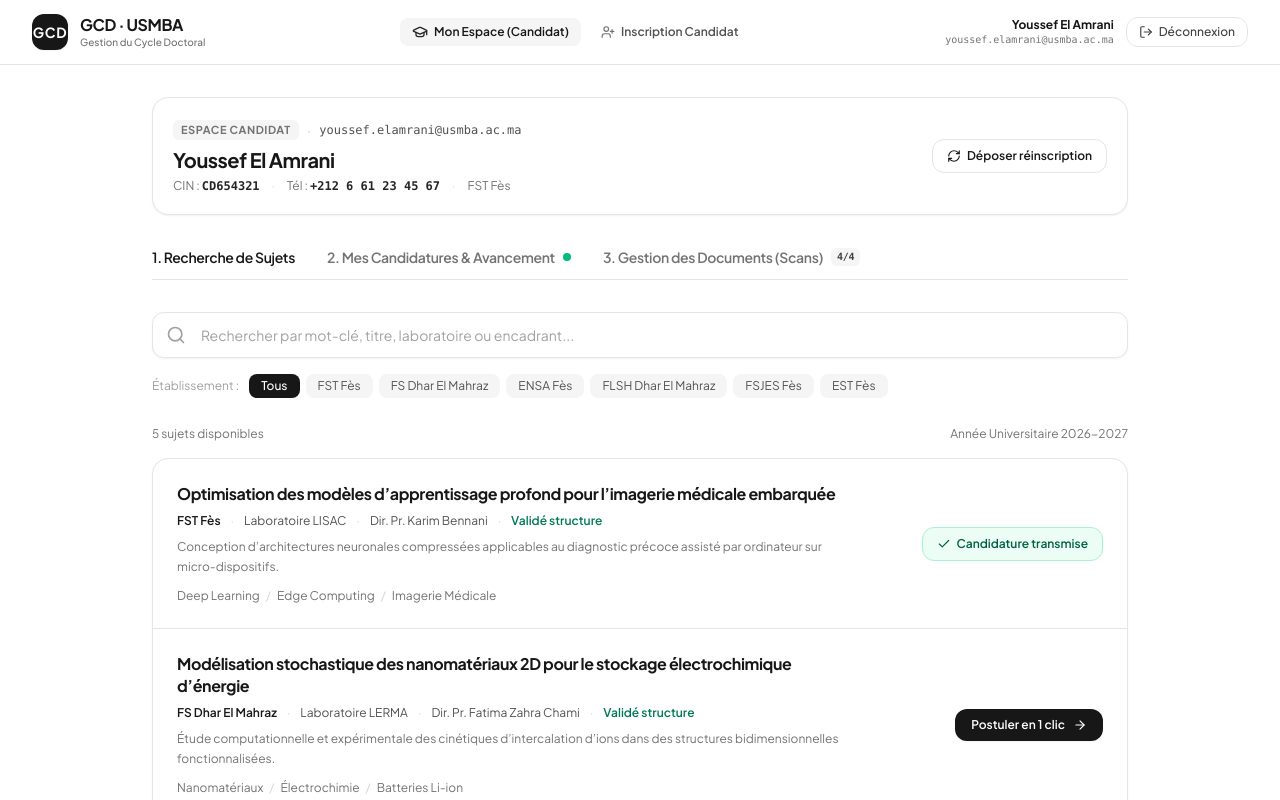
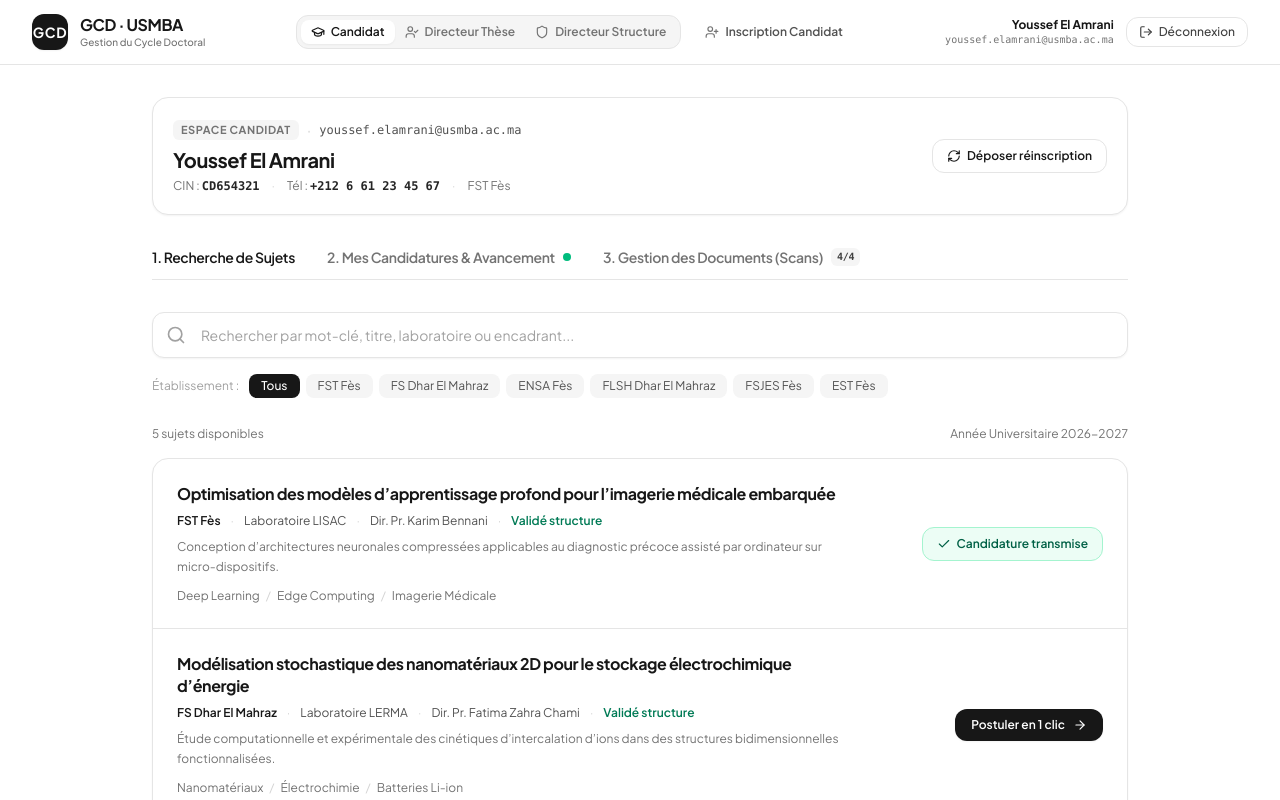
Before and after one commit to SOUHAYLMACHOUAHIRIFI/Doctorat-app, a React (Vite) app: page / in a window 1280 px wide. Shown: the top 800 px of the page. Built offline with nearby package versions, Linux system fonts and the light colour scheme.

Commit message:
refactor: add support for English role aliases
Expand role definitions to include English synonyms (candidate, supervisor, structure_director) and improve role detection logic to support more flexible email patterns.

```diff
--- a/src/App.tsx
+++ b/src/App.tsx
@@ -55,20 +55,31 @@ const MainLayout: React.FC = () => {
           /* Role-based workspace or Public Catalogue */
           <>
             {/* If user is logged in, show their specific role space */}
-            {currentUser && role === 'candidat' && (
+            {currentUser && (role === 'candidat' || role === 'candidate') && (
               <CandidateView
                 onOpenApply={handleApplyClick}
                 onOpenReReg={handleReRegClick}
               />
             )}
 
-            {currentUser && role === 'directeur_these' && (
+            {currentUser && (role === 'directeur_these' || role === 'supervisor') && (
               <SupervisorView onOpenAddTopic={() => setIsAddTopicOpen(true)} />
             )}
 
-            {currentUser && role === 'directeur_structure' && (
+            {currentUser && (role === 'directeur_structure' || role === 'structure_director') && (
               <StructureDirectorView />
             )}
+
+            {/* Fallback safe check if logged in but role string differed */}
+            {currentUser &&
+              !['candidat', 'candidate', 'directeur_these', 'supervisor', 'directeur_structure', 'structure_director'].includes(
+                role || ''
+              ) && (
+                <CandidateView
+                  onOpenApply={handleApplyClick}
+                  onOpenReReg={handleReRegClick}
+                />
+              )}
 
             {/* If logged out, show search catalogue directly with login prompt */}
             {!currentUser && (
--- a/src/components/Navbar.tsx
+++ b/src/components/Navbar.tsx
@@ -9,17 +9,22 @@ interface NavbarProps {
 }
 
 export const Navbar: React.FC<NavbarProps> = ({ onOpenLogin, onOpenRegister }) => {
-  const { currentUser, role, logout, currentView, setCurrentView } = useApp();
+  const { currentUser, role, logout, currentView, setCurrentView, switchRole } = useApp();
   const [mobileMenuOpen, setMobileMenuOpen] = useState(false);
 
   const getRoleBadge = (r: Role) => {
     switch (r) {
       case 'candidat':
+      case 'candidate':
         return { label: 'Candidat / Doctorant', shortLabel: 'Candidat', icon: <GraduationCap className="w-4 h-4 text-neutral-800" /> };
       case 'directeur_these':
+      case 'supervisor':
         return { label: 'Directeur de Thèse', shortLabel: 'Dir. Thèse', icon: <UserCheck className="w-4 h-4 text-neutral-800" /> };
       case 'directeur_structure':
+      case 'structure_director':
         return { label: 'Directeur de Structure (Admin)', shortLabel: 'Structure Admin', icon: <Shield className="w-4 h-4 text-neutral-800" /> };
+      default:
+        return { label: 'Utilisateur', shortLabel: 'Compte', icon: <GraduationCap className="w-4 h-4 text-neutral-800" /> };
     }
   };
 
@@ -51,20 +56,53 @@ export const Navbar: React.FC<NavbarProps> = ({ onOpenLogin, onOpenRegister }) =
           </button>
         </div>
 
-        {/* Zone 2: Desktop Navigation Links */}
-        <nav className="hidden md:flex items-center gap-2">
+        {/* Zone 2: Desktop Role Switcher & Nav Links */}
+        <nav className="hidden md:flex items-center gap-3">
           {currentUser && (
-            <button
-              onClick={() => handleNavClick('dashboard')}
-              className={`flex items-center gap-1.5 px-3 py-1.5 text-xs font-semibold rounded-lg transition-colors ${
-                currentView === 'dashboard'
-                  ? 'bg-neutral-100 text-neutral-900'
-                  : 'text-neutral-600 hover:text-neutral-900 hover:bg-neutral-50'
-              }`}
-            >
-              {getRoleBadge(currentUser.role).icon}
-              <span>Mon Espace ({getRoleBadge(currentUser.role).shortLabel})</span>
-            </button>
+            <div className="flex items-center p-1 bg-neutral-100 rounded-xl border border-neutral-200">
+              <button
+                onClick={() => {
+                  switchRole('candidat');
+                  handleNavClick('dashboard');
+                }}
+                className={`flex items-center gap-1.5 px-2.5 py-1 text-xs font-semibold rounded-lg transition-all ${
+                  role === 'candidat' || role === 'candidate'
+                    ? 'bg-white text-neutral-900 shadow-xs'
+                    : 'text-neutral-500 hover:text-neutral-900'
+                }`}
+              >
+                <GraduationCap className="w-3.5 h-3.5" />
+                <span>Candidat</span>
+              </button>
+              <button
+                onClick={() => {
+                  switchRole('directeur_these');
+                  handleNavClick('dashboard');
+                }}
+                className={`flex items-center gap-1.5 px-2.5 py-1 text-xs font-semibold rounded-lg transition-all ${
+                  role === 'directeur_these' || role === 'supervisor'
+                    ? 'bg-white text-neutral-900 shadow-xs'
+                    : 'text-neutral-500 hover:text-neutral-900'
+                }`}
+              >
+                <UserCheck className="w-3.5 h-3.5" />
+                <span>Directeur Thèse</span>
+              </button>
+              <button
+                onClick={() => {
+                  switchRole('directeur_structure');
+                  handleNavClick('dashboard');
+                }}
+                className={`flex items-center gap-1.5 px-2.5 py-1 text-xs font-semibold rounded-lg transition-all ${
+                  role === 'directeur_structure' || role === 'structure_director'
+                    ? 'bg-white text-neutral-900 shadow-xs'
+                    : 'text-neutral-500 hover:text-neutral-900'
+                }`}
+              >
+                <Shield className="w-3.5 h-3.5" />
+                <span>Directeur Structure</span>
+              </button>
+            </div>
           )}
 
           <button
@@ -150,6 +188,54 @@ export const Navbar: React.FC<NavbarProps> = ({ onOpenLogin, onOpenRegister }) =
                   CIN : {currentUser.cin}
                 </div>
               )}
+
+              {/* Mobile Direct Role Switcher */}
+              <div className="pt-2 border-t border-neutral-200 space-y-1.5">
+                <span className="text-[10px] font-bold text-neutral-500 uppercase tracking-wider block">
+                  Bascule d'espace de travail :
+                </span>
+                <div className="grid grid-cols-3 gap-1 p-1 bg-white rounded-lg border border-neutral-200 text-center">
+                  <button
+                    onClick={() => {
+                      switchRole('candidat');
+                      setMobileMenuOpen(false);
+                    }}
+                    className={`py-1.5 text-[11px] font-semibold rounded-md transition-all ${
+                      role === 'candidat' || role === 'candidate'
+                        ? 'bg-neutral-900 text-white'
+                        : 'text-neutral-600 hover:text-neutral-900'
+                    }`}
+                  >
+                    Candidat
+                  </button>
+                  <button
+                    onClick={() => {
+                      switchRole('directeur_these');
+                      setMobileMenuOpen(false);
+                    }}
+                    className={`py-1.5 text-[11px] font-semibold rounded-md transition-all ${
+                      role === 'directeur_these' || role === 'supervisor'
+                        ? 'bg-neutral-900 text-white'
+                        : 'text-neutral-600 hover:text-neutral-900'
+                    }`}
+                  >
+                    Dir. Thèse
+                  </button>
+                  <button
+                    onClick={() => {
+                      switchRole('directeur_structure');
+                      setMobileMenuOpen(false);
+                    }}
+                    className={`py-1.5 text-[11px] font-semibold rounded-md transition-all ${
+                      role === 'directeur_structure' || role === 'structure_director'
+                        ? 'bg-neutral-900 text-white'
+                        : 'text-neutral-600 hover:text-neutral-900'
+                    }`}
+                  >
+                    Structure
+                  </button>
+                </div>
+              </div>
             </div>
           ) : (
             <div className="p-3 bg-neutral-50 border border-neutral-200 rounded-xl space-y-2">
--- a/src/context/AppContext.tsx
+++ b/src/context/AppContext.tsx
@@ -33,6 +33,7 @@ interface AppContextType {
   }) => { success: boolean; message: string };
   logout: () => void;
   detectRoleFromEmail: (email: string) => Role;
+  switchRole: (targetRole: Role) => void;
 
   // Topics management
   topics: ThesisTopic[];
@@ -82,29 +83,38 @@ export function resolveRoleFromEmail(email: string, users: User[]): Role {
   // 1. Check if user already exists in directory
   const existing = users.find((u) => u.email.toLowerCase() === normalized);
   if (existing) {
+    // Normalize aliases
+    if (existing.role === 'supervisor') return 'directeur_these';
+    if (existing.role === 'structure_director') return 'directeur_structure';
+    if (existing.role === 'candidate') return 'candidat';
     return existing.role;
   }
 
   // 2. Pattern detection for Direction de Structure / Admin
   if (
-    normalized.includes('dir.structure') ||
-    normalized.includes('direction.structure') ||
-    normalized.includes('ced.contact') ||
-    normalized.includes('direction.') ||
-    normalized.includes('admin.') ||
-    normalized.includes('labo.')
+    normalized.includes('structure') ||
+    normalized.includes('ced') ||
+    normalized.includes('admin') ||
+    normalized.includes('direction') ||
+    normalized.includes('doyen') ||
+    normalized.includes('president') ||
+    normalized.includes('labo')
   ) {
     return 'directeur_structure';
   }
 
-  // 3. Pattern detection for Directeurs de thèse / Professeurs
+  // 3. Pattern detection for Directeurs de thèse / Professeurs / Supervisors
   if (
+    normalized.includes('supervisor') ||
+    normalized.includes('these') ||
+    normalized.includes('thesis') ||
+    normalized.includes('encadrant') ||
+    normalized.includes('prof') ||
     normalized.startsWith('pr.') ||
-    normalized.startsWith('prof.') ||
+    normalized.startsWith('dr.') ||
     normalized.includes('bennani') ||
     normalized.includes('chami') ||
-    normalized.includes('directeur.these') ||
-    normalized.includes('professeur')
+    normalized.includes('directeur')
   ) {
     return 'directeur_these';
   }
@@ -302,6 +312,48 @@ export const AppProvider: React.FC<{ children: React.ReactNode }> = ({ children
   const logout = () => {
     setCurrentUser(null);
     showToast('Vous avez été déconnecté.');
+  };
+
+  // Immediate role switcher for seamless navigation across all 3 dashboards
+  const switchRole = (targetRole: Role) => {
+    let normalizedRole: Role = targetRole;
+    if (targetRole === 'supervisor') normalizedRole = 'directeur_these';
+    if (targetRole === 'structure_director') normalizedRole = 'directeur_structure';
+    if (targetRole === 'candidate') normalizedRole = 'candidat';
+
+    // Find existing user in registeredUsers or KNOWN_USERS
+    const targetUser =
+      registeredUsers.find((u) => u.role === normalizedRole || u.role === targetRole) ||
+      KNOWN_USERS.find((u) => u.role === normalizedRole || u.role === targetRole);
+
+    if (targetUser) {
+      setCurrentUser(targetUser);
+      setCurrentView('dashboard');
+      showToast(`Espace actif : ${getRoleLabel(normalizedRole)} (${targetUser.name})`);
+    } else {
+      const fallbackUser: User = {
+        id: `user-${Date.now().toString(36)}`,
+        name:
+          normalizedRole === 'directeur_these'
+            ? 'Pr. Karim Bennani'
+            : normalizedRole === 'directeur_structure'
+            ? 'Direction de Structure CED'
+            : 'Candidat Doctorant',
+        email:
+          normalizedRole === 'directeur_these'
+            ? 'supervisor@usmba.ac.ma'
+            : normalizedRole === 'directeur_structure'
+            ? 'structure@usmba.ac.ma'
+            : 'candidat@usmba.ac.ma',
+        role: normalizedRole,
+        establishment: 'FST Fès',
+        laboratory: normalizedRole === 'directeur_these' ? 'Laboratoire LISAC' : undefined,
+      };
+      setRegisteredUsers((prev) => [...prev, fallbackUser]);
+      setCurrentUser(fallbackUser);
+      setCurrentView('dashboard');
+      showToast(`Espace actif : ${getRoleLabel(normalizedRole)}`);
+    }
   };
 
   // Topics
@@ -560,6 +612,7 @@ export const AppProvider: React.FC<{ children: React.ReactNode }> = ({ children
         registerCandidate,
         logout,
         detectRoleFromEmail,
+        switchRole,
         topics,
         addTopic,
         updateTopic,
@@ -600,10 +653,15 @@ export const useApp = () => {
 function getRoleLabel(role: Role): string {
   switch (role) {
     case 'candidat':
+    case 'candidate':
       return 'Candidat / Doctorant';
     case 'directeur_these':
+    case 'supervisor':
       return 'Directeur de Thèse';
     case 'directeur_structure':
+    case 'structure_director':
       return 'Directeur de Structure (Admin)';
+    default:
+      return 'Utilisateur';
   }
 }
--- a/src/data/mockData.ts
+++ b/src/data/mockData.ts
@@ -54,6 +54,16 @@ export const KNOWN_USERS: User[] = [
     laboratory: 'Laboratoire LERMA',
   },
   {
+    id: 'user-prof-3',
+    name: 'Pr. Directeur de Thèse (Supervisor)',
+    firstName: 'Directeur',
+    lastName: 'Thèse',
+    email: 'supervisor@usmba.ac.ma',
+    role: 'directeur_these',
+    establishment: 'FST Fès',
+    laboratory: 'Laboratoire LISAC',
+  },
+  {
     id: 'user-admin-1',
     name: 'Direction de Structure / CED USMBA',
     email: 'dir.structure@usmba.ac.ma',
@@ -68,6 +78,22 @@ export const KNOWN_USERS: User[] = [
     role: 'directeur_structure',
     establishment: 'FST Fès',
     laboratory: 'Laboratoire LISAC',
+  },
+  {
+    id: 'user-admin-3',
+    name: 'Directeur de Structure (CED / Admin)',
+    email: 'structure@usmba.ac.ma',
+    role: 'directeur_structure',
+    establishment: 'Présidence & CED USMBA',
+    laboratory: 'Centre d’Études Doctorales (CED)',
+  },
+  {
+    id: 'user-admin-4',
+    name: 'Administration Doctorale',
+    email: 'admin@usmba.ac.ma',
+    role: 'directeur_structure',
+    establishment: 'Présidence & CED USMBA',
+    laboratory: 'Centre d’Études Doctorales (CED)',
   },
 ];
 
--- a/src/types/index.ts
+++ b/src/types/index.ts
@@ -1,4 +1,10 @@
-export type Role = 'candidat' | 'directeur_these' | 'directeur_structure';
+export type Role =
+  | 'candidat'
+  | 'directeur_these'
+  | 'directeur_structure'
+  | 'candidate'
+  | 'supervisor'
+  | 'structure_director';
 
 export interface User {
   id: string;
```
Also changed, not shown: src/components/LoginModal.tsx (+30 -0 lines).
